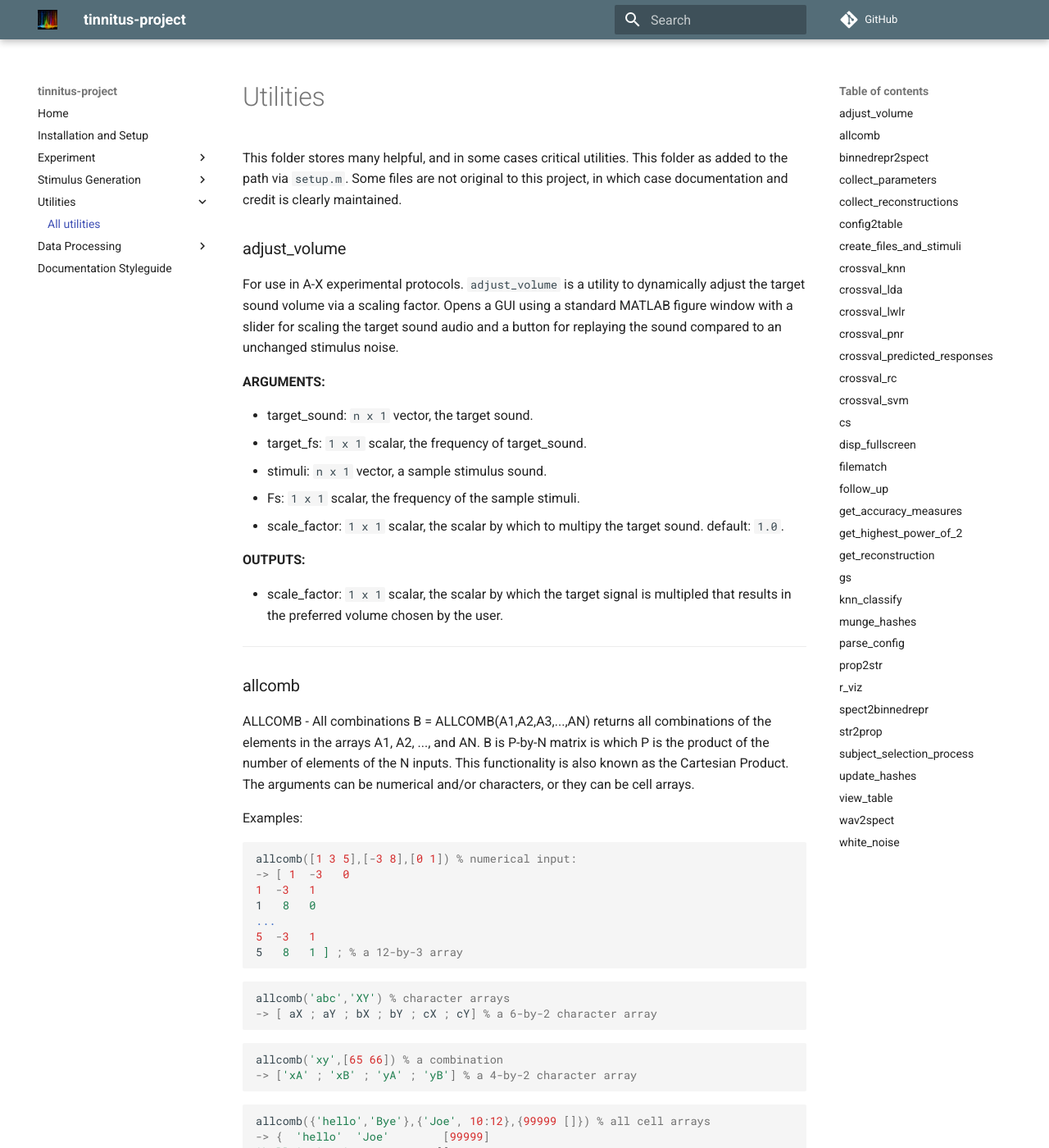
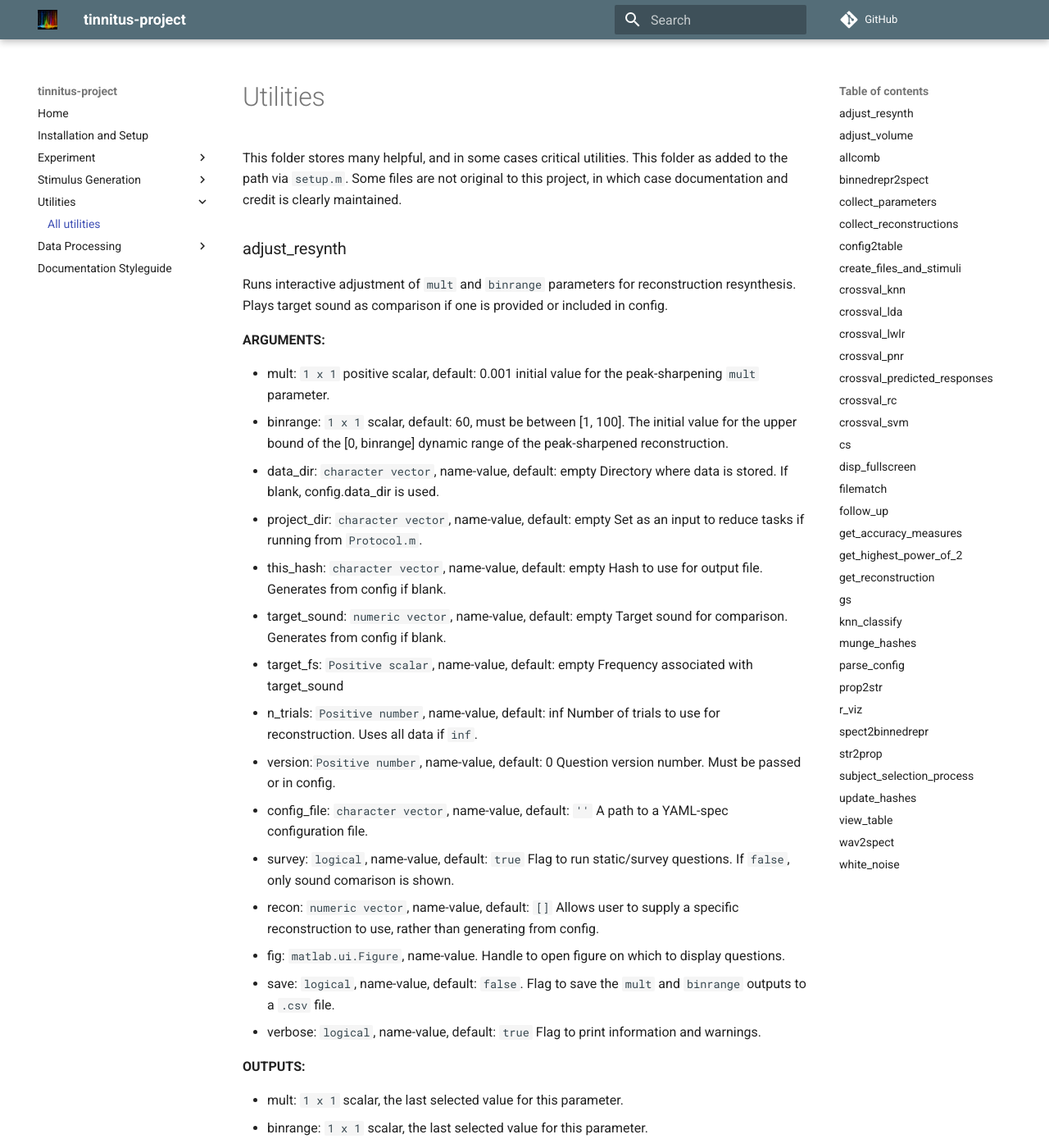
Before and after one commit to The-Lammert-Lab/tinnitus-reconstruction, an MkDocs documentation site: the page built from docs/utils.md, in a window 1280 px wide and 1400 px high. Shown: the whole window at 82% size. Built offline with MkDocs 1.6.1 and Material for MkDocs 9.7.7, drawn with Linux system fonts in a browser that asks for light colours; comment, search, counter and statistics services are not loaded; some of the changed text lies outside the part shown.

Commit message:
🤖 Auto-update doc files

```diff
--- a/docs/utils.md
+++ b/docs/utils.md
@@ -1,6 +1,67 @@
 # Utilities
 
 This folder stores many helpful, and in some cases critical utilities. This folder as added to the path via `setup.m`. Some files are not original to this project, in which case documentation and credit is clearly maintained.
+
+### adjust_resynth
+
+Runs interactive adjustment of `mult` and `binrange` parameters
+for reconstruction resynthesis. Plays target sound as comparison
+if one is provided or included in config.
+
+**ARGUMENTS:**
+
+- mult: `1 x 1` positive scalar, default: 0.001
+initial value for the peak-sharpening `mult` parameter.
+- binrange: `1 x 1` scalar, default: 60,
+must be between [1, 100]. The initial value for the
+upper bound of the [0, binrange] dynamic range of
+the peak-sharpened reconstruction.
+- data_dir: `character vector`, name-value, default: empty
+Directory where data is stored. If blank, config.data_dir is used.
+- project_dir: `character vector`, name-value, default: empty
+Set as an input to reduce tasks if running from `Protocol.m`.
+- this_hash: `character vector`, name-value, default: empty
+Hash to use for output file. Generates from config if blank.
+- target_sound: `numeric vector`, name-value, default: empty
+Target sound for comparison. Generates from config if blank.
+- target_fs: `Positive scalar`, name-value, default: empty
+Frequency associated with target_sound
+- n_trials: `Positive number`, name-value, default: inf
+Number of trials to use for reconstruction. Uses all data if `inf`.
+- version:`Positive number`, name-value, default: 0
+Question version number. Must be passed or in config.
+- config_file: `character vector`, name-value, default: ``''``
+A path to a YAML-spec configuration file.
+- survey: `logical`, name-value, default: `true`
+Flag to run static/survey questions. If `false`, only sound
+comarison is shown.
+- recon: `numeric vector`, name-value, default: `[]`
+Allows user to supply a specific reconstruction to use,
+rather than generating from config.
+- fig: `matlab.ui.Figure`, name-value.
+Handle to open figure on which to display questions.
+- save: `logical`, name-value, default: `false`.
+Flag to save the `mult` and `binrange` outputs to a `.csv` file.
+- verbose: `logical`, name-value, default: `true`
+Flag to print information and warnings.
+
+**OUTPUTS:**
+
+- mult: `1 x 1` scalar, the last selected value for this parameter.
+- binrange: `1 x 1` scalar, the last selected value for this parameter.
+- mult_binrange_XXX.csv: csv file, where XXX is the config hash.
+In the data directory. ONLY IF `save` param is `true`.
+
+
+
+!!! info "See Also"
+    * [AbstractBinnedStimulusGenerationMethod.binnedrepr2wav](../stimgen/AbstractBinnedStimulusGenerationMethod/#binnedrepr2wav)
+
+
+
+
+
+-------
 
 ### adjust_volume
 
@@ -844,34 +905,47 @@ Example:
 
 ### follow_up
 
-Runs the follow up protocol to ask exit survey questions.
+Runs the follow up protocol to ask exit survey and subjective
+reconstruction assessment questions.
 Questions are included in code/experiment/fixationscreens/FollowUp_vX,
 where X is the version number.
-Also asks reconstruction quality assessment. Computes linear reconstruction
+Computes standard linear reconstruction,
+peak-sharpened linear reconstruction,
 and generates config-informed white noise for comparison against target
 sound. Responses are saved in the specified data directory.
 
 **ARGUMENTS:**
 
-- data_dir: character vector, name-value, default: empty
+- data_dir: `character vector`, name-value, default: empty
 Directory where data is stored. If blank, config.data_dir is used.
-- project_dir: character vector, name-value, default: empty
+- project_dir: `character vector`, name-value, default: empty
 Set as an input to reduce tasks if running from `Protocol.m`.
-- this_hash: character vector, name-value, default: empty
+- this_hash: `character vector`, name-value, default: empty
 Hash to use for output file. Generates from config if blank.
-- target_sound: numeric vector, name-value, default: empty
+- target_sound: `numeric vector`, name-value, default: empty
 Target sound for comparison. Generates from config if blank.
-- target_fs: Positive scalar, name-value, default: empty
+- target_fs: `Positive scalar`, name-value, default: empty
 Frequency associated with target_sound
-- n_trials: Positive number, name-value, default: inf
+- n_trials: `Positive number`, name-value, default: inf
 Number of trials to use for reconstruction. Uses all data if `inf`.
-- version: Positive number, name-value, default: 1
-Question version number.
-- config_file: character vector, name-value, default: ``''``
+- mult: `Positive number`, name-value, default: 0.01
+The peak-sharpening `mult` parameter.
+- binrange: `Positive number`, name-value, default: 60,
+must be between [1, 100], the upper bound of the [0, binrange]
+dynamic range of the peak-sharpened reconstruction.
+- version:`Positive number`, name-value, default: 0
+Question version number. Must be passed or in config.
+- config_file: `character vector`, name-value, default: ``''``
 A path to a YAML-spec configuration file.
-- fig: matlab.ui.Figure, name-value.
+- survey: `logical`, name-value, default: `true`
+Flag to run static/survey questions. If `false`, only sound
+comarison is shown.
+- recon: `numeric vector`, name-value, default: `[]`
+Allows user to supply a specific reconstruction to use,
+rather than generating from config.
+- fig: `matlab.ui.Figure`, name-value.
 Handle to open figure on which to display questions.
-- verbose: logical, name-value, default: `true`
+- verbose: `logical`, name-value, default: `true`
 Flag to print information and warnings.
 
 **OUTPUTS:**
```
Also changed, not shown: docs/scripts.md (+2 -1 lines), docs/stimgen/AbstractBinnedStimulusGenerationMethod.md (+33 -0 lines).
